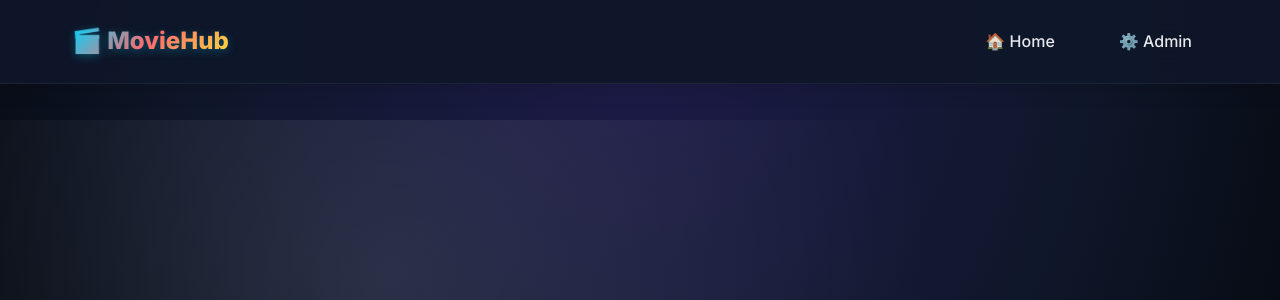
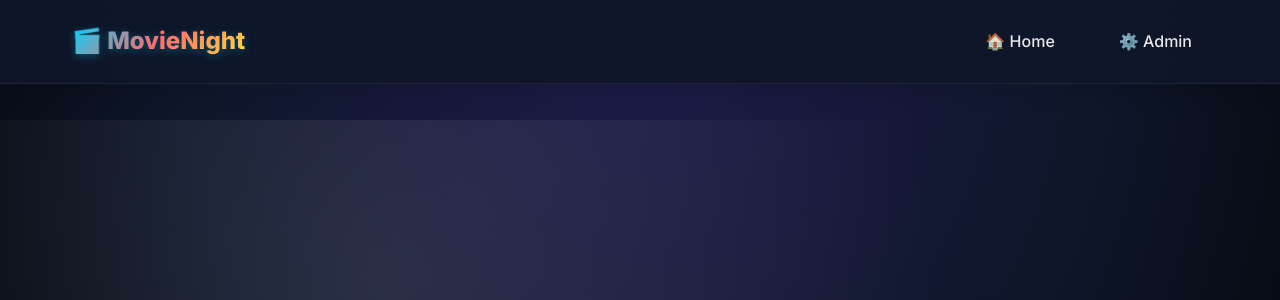
Before and after one commit to sahil-25-s/DBMS_CP, a Flask app: page /movies in a window 1280 px wide. Shown: the top 300 px of the page. Run offline with Flask 3, Linux system fonts and the light colour scheme; data that the repository does not hold is empty.

Commit message:
Update branding from MovieHub to MovieNight across multiple files for consistency

```diff
--- a/static/css/admin.css
+++ b/static/css/admin.css
@@ -24,19 +24,22 @@
     height: 100%;
     background-color: rgba(0, 0, 0, 0.8);
     backdrop-filter: blur(8px);
+    overflow-y: auto;
 }
 
 .modal-content {
     background: rgba(15, 23, 42, 0.95);
     backdrop-filter: blur(24px);
     border: 1px solid rgba(255, 255, 255, 0.1);
-    margin: 5% auto;
+    margin: 2rem auto;
     padding: 0;
     border-radius: var(--radius);
     width: 90%;
     max-width: 600px;
     color: white;
     box-shadow: 0 25px 50px -12px rgba(0, 0, 0, 0.5);
+    max-height: 90vh;
+    overflow-y: auto;
 }
 
 .modal-large {
--- a/templates/base.html
+++ b/templates/base.html
@@ -3,7 +3,7 @@
 <head>
     <meta charset="UTF-8">
     <meta name="viewport" content="width=device-width, initial-scale=1.0">
-    <title>{% block title %}MovieHub - Premium Cinema Experience{% endblock %}</title>
+    <title>{% block title %}MovieNight - Premium Cinema Experience{% endblock %}</title>
     <link rel="stylesheet" href="{{ url_for('static', filename='css/style.css') }}">
     <link rel="stylesheet" href="{{ url_for('static', filename='css/animations.css') }}">
     <link href="https://cdnjs.cloudflare.com/ajax/libs/font-awesome/6.0.0/css/all.min.css" rel="stylesheet">
@@ -17,7 +17,7 @@
         <div class="nav-container">
             <div class="nav-brand">
                 <a href="/">
-                    🎬 MovieHub
+                    🎬 MovieNight
                 </a>
             </div>
 
@@ -56,7 +56,7 @@
         <div class="container">
             <div class="footer-content">
                 <div class="footer-section">
-                    <h3>🎬 MovieHub</h3>
+                    <h3>🎬 MovieNight</h3>
                     <p>Your premium destination for movie bookings and entertainment.</p>
                 </div>
 
@@ -76,7 +76,7 @@
             </div>
 
             <div class="footer-bottom">
-                <p>&copy; 2024 MovieHub. Crafted with ❤️</p>
+                <p>&copy; 2024 MovieNight. Crafted with ❤️</p>
             </div>
         </div>
     </footer>
--- a/templates/payment_instructions.html
+++ b/templates/payment_instructions.html
@@ -30,7 +30,7 @@
             <div class="step">
                 <div class="step-number">3</div>
                 <div class="step-content">
-                    <h3>Return to MovieHub</h3>
+                    <h3>Return to MovieNight</h3>
                     <p>After payment, click the button below to complete your booking</p>
                 </div>
             </div>
```
Also changed, not shown: README.md.
